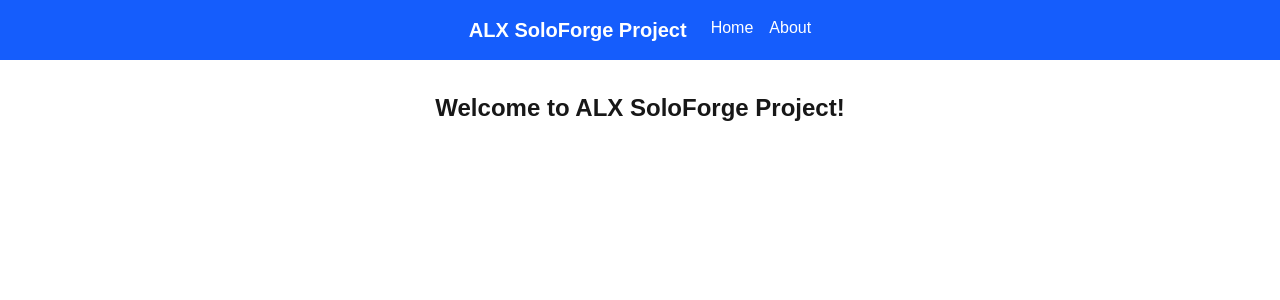
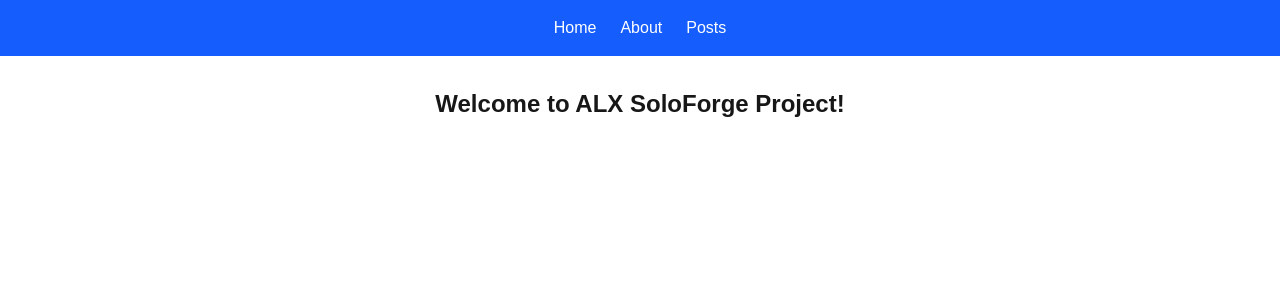
Before and after one commit to Hanan-3450/alx-project-0x02-setup, a Next.js app in the folder alx-project-0x02/: page / in a window 1280 px wide. Shown: the top 300 px of the page. Built offline with nearby package versions, Linux system fonts and the light colour scheme.

Commit message:
Task 6: Implement reusable Header with navigation links and add to pages

```diff
--- a/alx-project-0x02/components/layout/Header.tsx
+++ b/alx-project-0x02/components/layout/Header.tsx
@@ -1,17 +1,27 @@
-// alx-project-0x02/components/layout/Header.tsx
+// components/layout/Header.tsx
 import React from "react";
 import Link from "next/link";
+import { useRouter } from "next/router";
 
 const Header: React.FC = () => {
+  const router = useRouter();
+
+  const linkClass = (path: string) =>
+    router.pathname === path
+      ? "text-yellow-300 underline"
+      : "hover:text-yellow-300";
+
   return (
-    <header className="bg-blue-600 text-white p-4 flex justify-center space-x-6">
-      <h1 className="text-xl font-bold">ALX SoloForge Project</h1>
-      <nav className="space-x-4">
-        <Link href="/home" className="hover:underline">
+    <header className="bg-blue-600 text-white p-4 flex justify-center space-x-8">
+      <nav className="flex space-x-6">
+        <Link href="/home" className={linkClass("/home")}>
           Home
         </Link>
-        <Link href="/about" className="hover:underline">
+        <Link href="/about" className={linkClass("/about")}>
           About
+        </Link>
+        <Link href="/posts" className={linkClass("/posts")}>
+          Posts
         </Link>
       </nav>
     </header>
--- /dev/null
+++ b/alx-project-0x02/pages/posts.tsx
@@ -0,0 +1,14 @@
+import React from "react";
+import Header from "@/components/layout/Header";
+
+export default function PostsPage() {
+  return (
+    <div>
+      <Header />
+      <main className="p-8 text-center">
+        <h1 className="text-3xl font-bold">Posts Page</h1>
+        <p className="mt-4 text-gray-700">This page will display posts.</p>
+      </main>
+    </div>
+  );
+}
```
